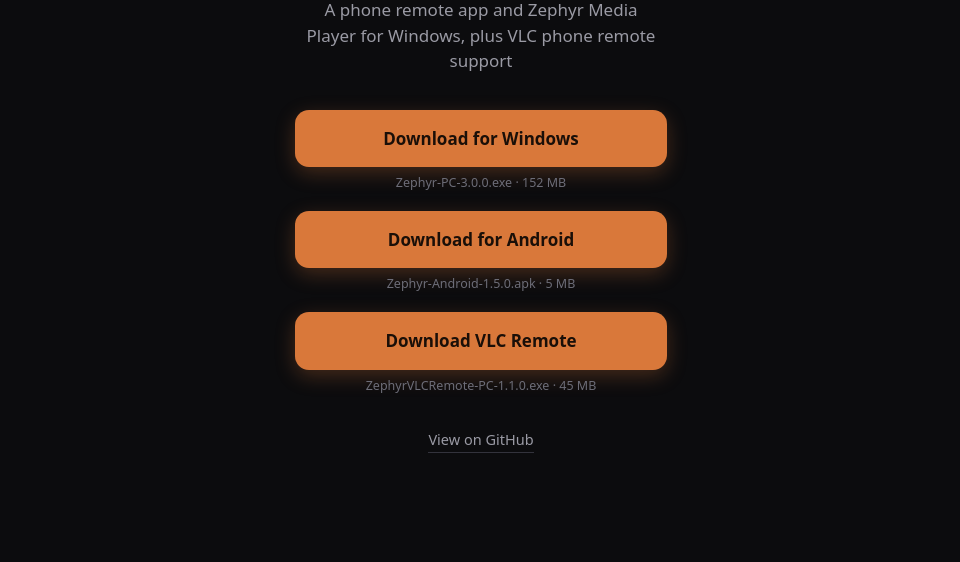
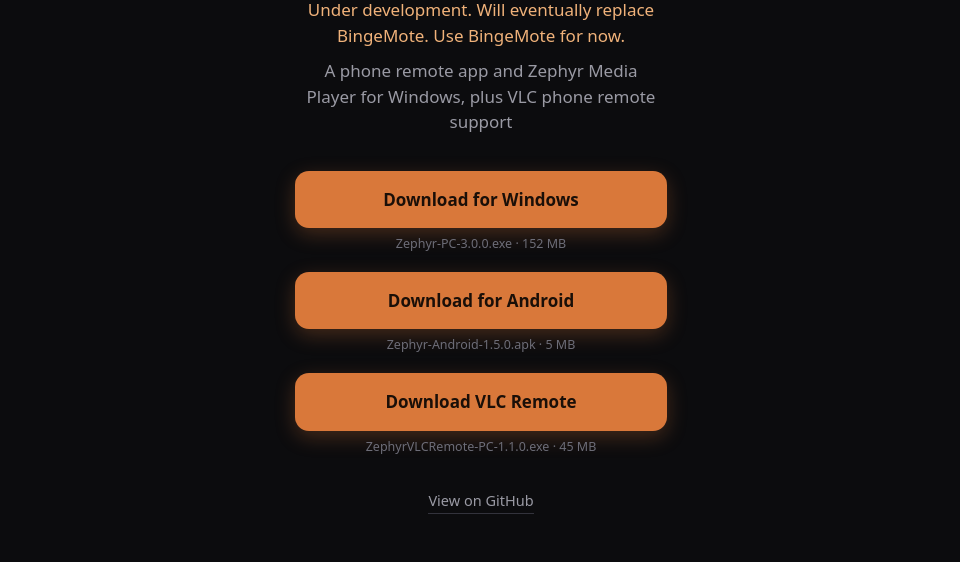
Before and after one commit to MtndaleRedneck/Zephyr, a plain HTML site: page docs/index.html in a window 1280 px wide. Shown: the part 286-848 px from the top of the page, without its empty margins (159-1119 px from the left). Before the commit the page ends 800 px from the top, so only its background shows below. Drawn offline with Linux system fonts and the light colour scheme; no server answers.

Commit message:
Docs: Zephyr is under development, will eventually replace BingeMote, use BingeMote for now (README and site notice)

```diff
--- a/docs/index.html
+++ b/docs/index.html
@@ -27,6 +27,7 @@ h1{font-size:34px;font-weight:700;letter-spacing:.2px}
 <main class="wrap">
 <img class="logo" src="logo.webp?v=2" width="120" height="120" alt="Zephyr icon">
 <h1>Zephyr</h1>
+<p class="tag" style="color:#f0b27a">Under development. Will eventually replace BingeMote. Use BingeMote for now.</p>
 <p class="tag">A phone remote app and Zephyr Media Player for Windows, plus VLC phone remote support</p>
 <div class="dl"><div><a class="btn" id="dl-pc" href="https://github.com/MtndaleRedneck/Zephyr/releases/download/player-v3.0.0/Zephyr-PC-3.0.0.exe">Download for Windows</a><div class="ver" id="dl-pc-ver">Zephyr-PC-3.0.0.exe · 152 MB</div></div><div><a class="btn" id="dl-and" href="https://github.com/MtndaleRedneck/Zephyr/releases/download/zephyr-android-v1.5.0/Zephyr-Android-1.5.0.apk">Download for Android</a><div class="ver" id="dl-and-ver">Zephyr-Android-1.5.0.apk · 5 MB</div></div><div><a class="btn" id="dl-vlc" href="https://github.com/MtndaleRedneck/Zephyr/releases/download/vlc-remote-v1.1.0/ZephyrVLCRemote-PC-1.1.0.exe">Download VLC Remote</a><div class="ver" id="dl-vlc-ver">ZephyrVLCRemote-PC-1.1.0.exe · 45 MB</div></div></div>
 <a class="gh" href="https://github.com/MtndaleRedneck/Zephyr">View on GitHub</a>
```
Also changed, not shown: 1 other file.
